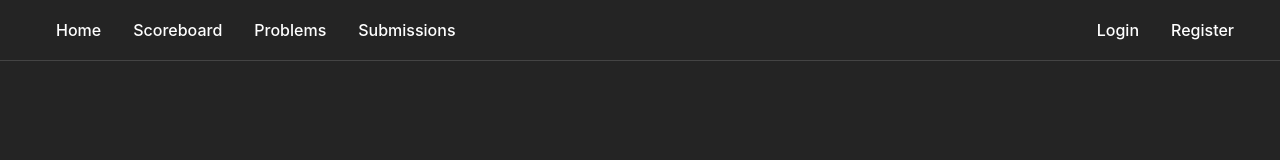
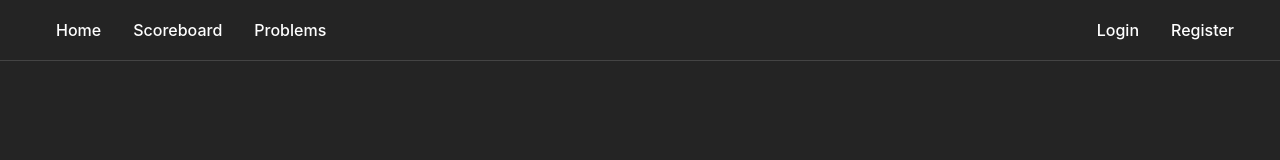
Before and after one commit to HYU-ICEWALL/CTF-Frontend, a React (Vite) app: page / in a window 1280 px wide. Shown: the top 160 px of the page. Built offline with nearby package versions, Linux system fonts and the light colour scheme; no server answers.

Commit message:
remove submissions page

```diff
--- a/src/components/Header.tsx
+++ b/src/components/Header.tsx
@@ -52,9 +52,6 @@ function Header() {
           <a href="/problems">
             <li>Problems</li>
           </a>
-          <a href="/submissions">
-            <li>Submissions</li>
-          </a>
           <div className="padding"></div>
 
           {(loggedIn === false ? <><a
```
